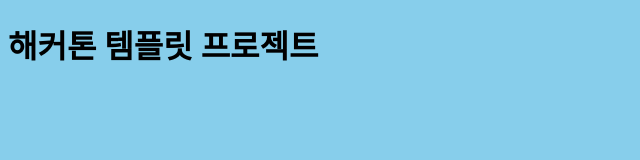
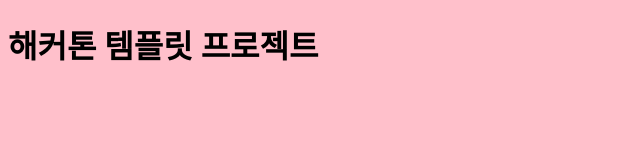
Before and after one commit to Romi0804/fds11-hackathon, a website built with Parcel: page src/index.html in a window 1280 px wide. Shown: the whole page, without its empty margins (0-640 px from the left). Built offline with nearby package versions, Linux system fonts and the light colour scheme.

Commit message:
1st commit

```diff
--- a/src/index.scss
+++ b/src/index.scss
@@ -1,4 +1,4 @@
-$main-color: skyblue;
+$main-color: pink;
 
 body {
   background-color: $main-color;
```
